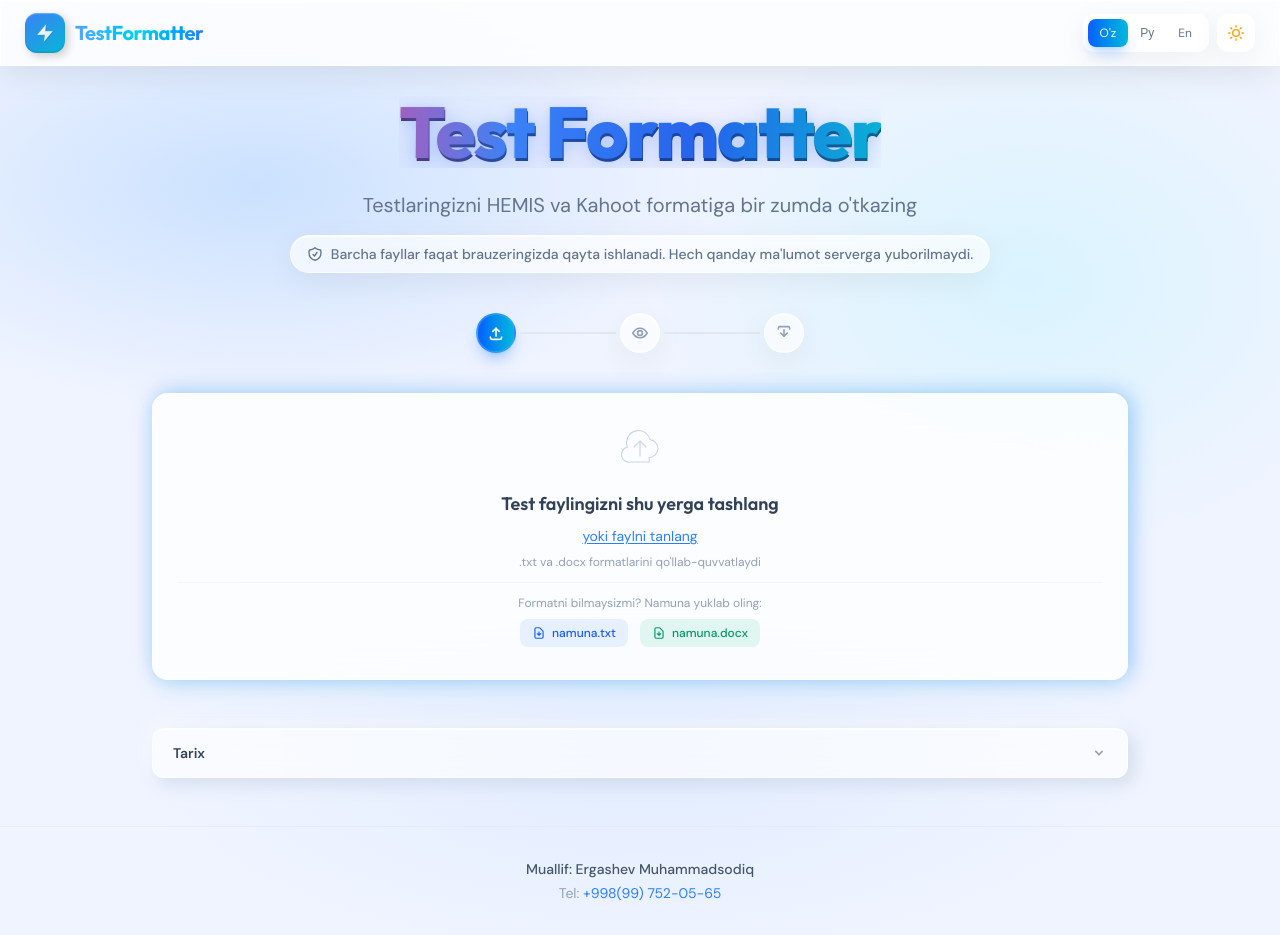
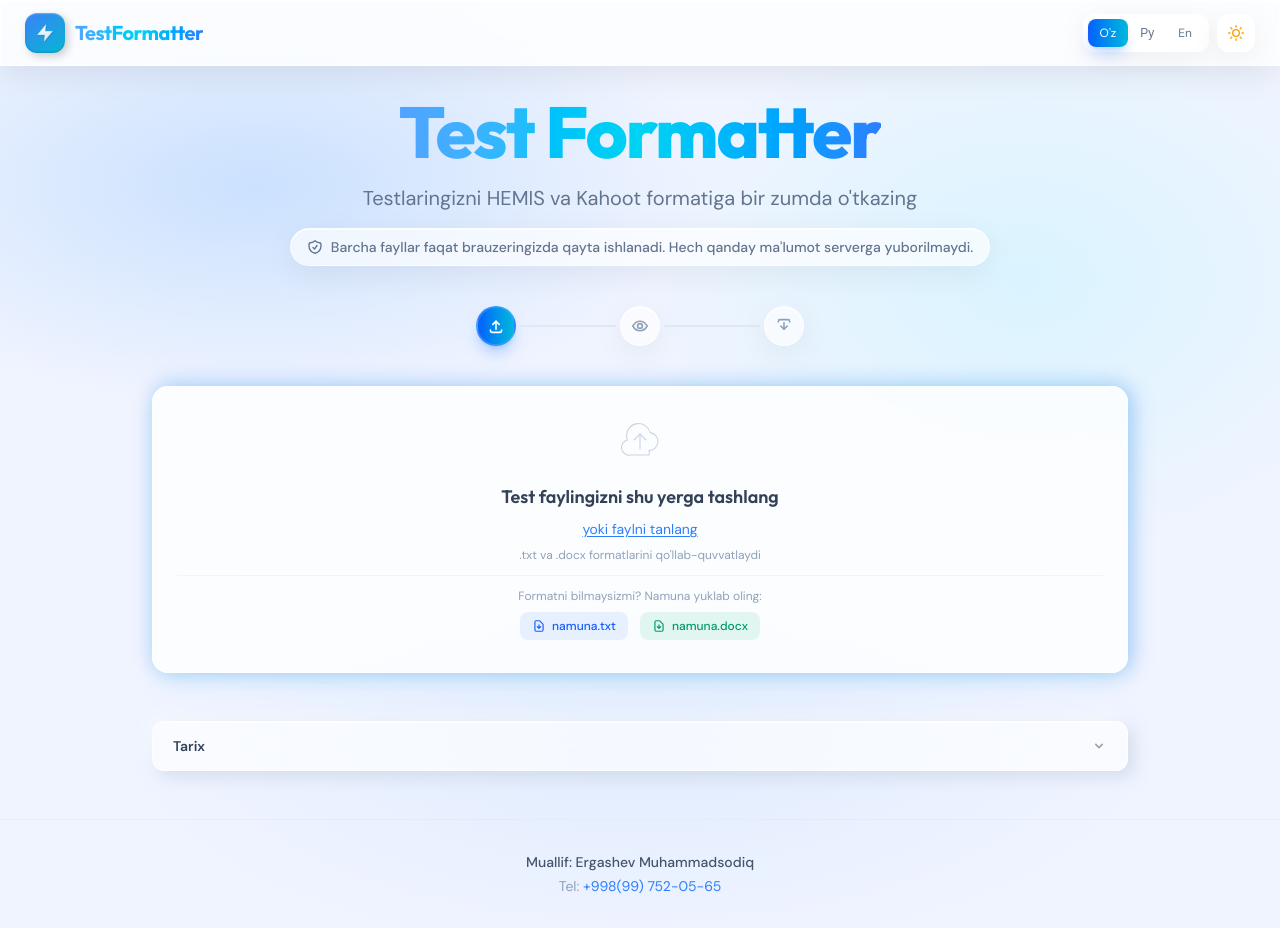
Before and after one commit to MrErgashev/testformatter.uz, a React (Vite) app: page / in a window 1280 px wide. Built offline with nearby package versions, Linux system fonts and the light colour scheme.

Commit message:
revert: remove 3D effects, match hero title style to logo gradient
Remove all 3D text CSS (perspective, shimmer, extrusion, animations)
and use the same simple gradient as the header logo:
from-blue-400 via-cyan-400 to-blue-500

https://claude.ai/code/session_0127Q7q1tK2irfnEZ33mTj27

```diff
--- a/src/App.tsx
+++ b/src/App.tsx
@@ -47,11 +47,10 @@ function App() {
               exit={{ opacity: 0, y: -20, height: 0, marginBottom: 0, overflow: 'hidden' }}
               transition={{ duration: 0.5, ease: [0.22, 1, 0.36, 1] }}
             >
-              <h1
-                className="text-3d-hero font-['Outfit',sans-serif] text-5xl sm:text-6xl lg:text-7xl font-extrabold tracking-tight mb-4"
-                data-text={t('app.title')}
-              >
-                <span>{t('app.title')}</span>
+              <h1 className="font-['Outfit',sans-serif] text-5xl sm:text-6xl lg:text-7xl font-extrabold tracking-tight mb-4">
+                <span className="bg-gradient-to-r from-blue-400 via-cyan-400 to-blue-500 bg-clip-text text-transparent">
+                  {t('app.title')}
+                </span>
               </h1>
               <p className="text-lg sm:text-xl text-slate-500 dark:text-white/50 max-w-2xl mx-auto mb-4">
                 {t('app.subtitle')}
--- a/src/index.css
+++ b/src/index.css
@@ -187,111 +187,3 @@
 .dropzone-glow {
   animation: glow-rotate 6s ease-in-out infinite;
 }
-
-/* ===== 3D HERO TEXT ===== */
-.text-3d-hero {
-  position: relative;
-  display: inline-block;
-  perspective: 600px;
-  overflow: hidden;
-}
-
-/* Asosiy matn — holografik gradient + neon underglow */
-.text-3d-hero span {
-  position: relative;
-  z-index: 2;
-  display: inline-block;
-  background: linear-gradient(
-    90deg,
-    #2563eb, #06b6d4, #8b5cf6, #ec4899, #3b82f6, #2563eb
-  );
-  background-size: 200% 100%;
-  -webkit-background-clip: text;
-  background-clip: text;
-  color: transparent;
-  animation: hero-gradient 8s linear infinite;
-  transform: rotateX(2deg);
-  transform-style: preserve-3d;
-  filter: drop-shadow(0 4px 8px rgba(59, 130, 246, 0.3))
-          drop-shadow(0 8px 24px rgba(139, 92, 246, 0.15));
-}
-
-/* 3D extrusion — quyuqroq nusxa pastda */
-.text-3d-hero::after {
-  content: attr(data-text);
-  position: absolute;
-  left: 1px;
-  top: 3px;
-  z-index: 0;
-  width: 100%;
-  font: inherit;
-  letter-spacing: inherit;
-  background: linear-gradient(
-    90deg,
-    #2563eb, #06b6d4, #8b5cf6, #ec4899, #3b82f6, #2563eb
-  );
-  background-size: 200% 100%;
-  -webkit-background-clip: text;
-  background-clip: text;
-  color: transparent;
-  filter: brightness(0.5) saturate(1.3) blur(0.3px);
-  animation: hero-gradient 8s linear infinite;
-}
-
-/* Metallik shimmer */
-.text-3d-hero::before {
-  content: "";
-  position: absolute;
-  top: 0;
-  left: -100%;
-  width: 50%;
-  height: 100%;
-  background: linear-gradient(
-    105deg,
-    transparent 35%,
-    rgba(200, 220, 255, 0.4) 45%,
-    rgba(255, 255, 255, 0.5) 50%,
-    rgba(200, 220, 255, 0.4) 55%,
-    transparent 65%
-  );
-  z-index: 4;
-  animation: hero-shimmer 5s ease-in-out 2s infinite;
-  pointer-events: none;
-}
-
-/* ── Dark mode ── */
-:where(.dark, .dark *) .text-3d-hero span,
-.dark .text-3d-hero span {
-  filter: drop-shadow(0 4px 12px rgba(59, 130, 246, 0.4))
-          drop-shadow(0 8px 32px rgba(139, 92, 246, 0.25));
-}
-
-:where(.dark, .dark *) .text-3d-hero::after,
-.dark .text-3d-hero::after {
-  filter: brightness(0.35) saturate(1.5) blur(0.3px);
-}
-
-:where(.dark, .dark *) .text-3d-hero::before,
-.dark .text-3d-hero::before {
-  background: linear-gradient(
-    105deg,
-    transparent 35%,
-    rgba(150, 180, 255, 0.2) 45%,
-    rgba(255, 255, 255, 0.25) 50%,
-    rgba(150, 180, 255, 0.2) 55%,
-    transparent 65%
-  );
-}
-
-/* ── Animatsiyalar ── */
-@keyframes hero-gradient {
-  0% { background-position: 0% 50%; }
-  100% { background-position: 200% 50%; }
-}
-
-@keyframes hero-shimmer {
-  0% { left: -100%; opacity: 0; }
-  15% { opacity: 1; }
-  45% { left: 150%; opacity: 1; }
-  60%, 100% { left: 150%; opacity: 0; }
-}
```
